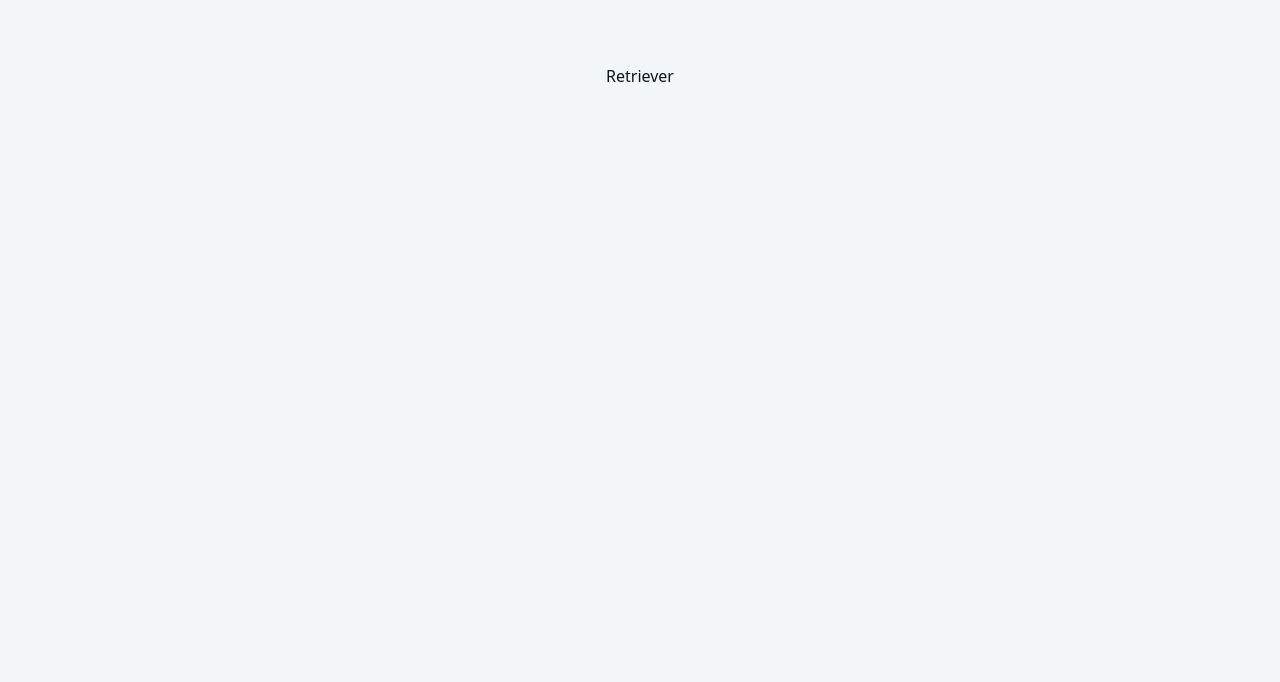
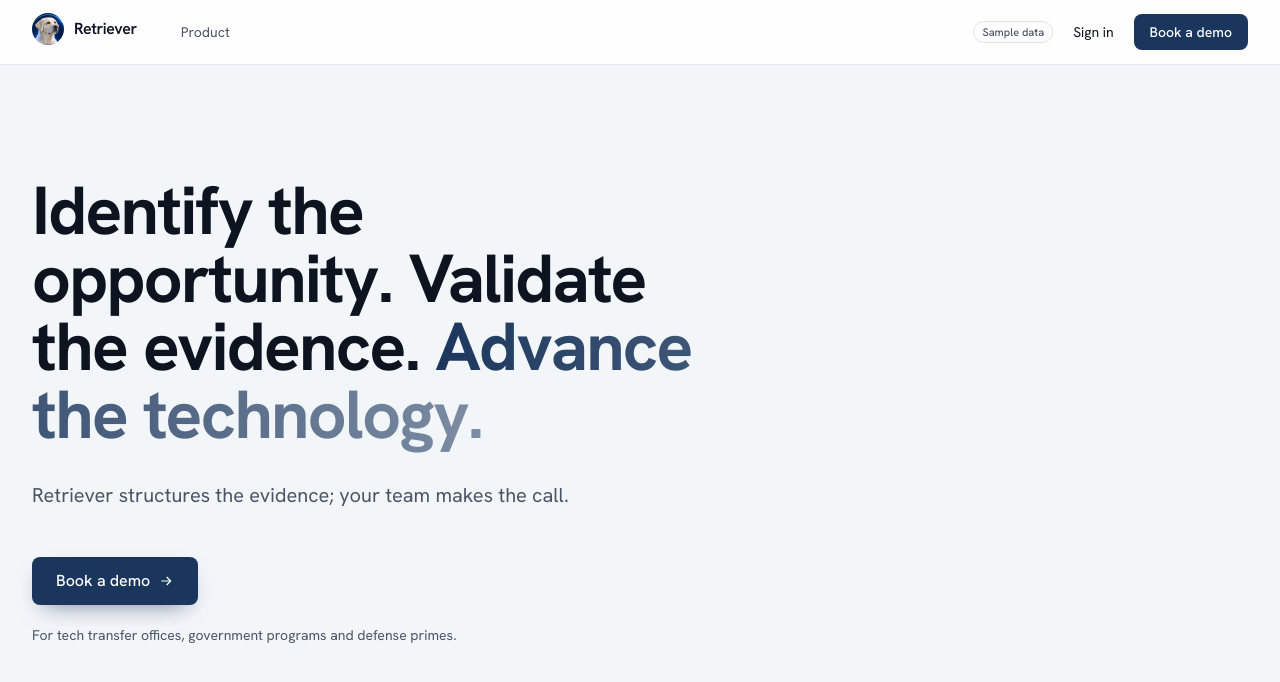
Before and after one commit to AbdulMoeez6/retriever-site, a React (Vite) app in the folder client/: page / in a window 1280 px wide. Shown: the top 682 px of the page. Built offline with nearby package versions, Linux system fonts and the light colour scheme.

Commit message:
feat(landing): add editorial hero with headline and call to action

```diff
--- a/client/src/App.jsx
+++ b/client/src/App.jsx
@@ -1,7 +1,23 @@
+import { useEffect } from "react";
+import { Navigate, Route, Routes, useLocation } from "react-router-dom";
+import Landing from "./pages/Landing.jsx";
+import { useApp } from "./lib/store.jsx";
+
+function RouteEffects() {
+  const { pathname } = useLocation();
+  const { closeOverlays } = useApp();
+  useEffect(() => { window.scrollTo(0, 0); closeOverlays(); }, [pathname, closeOverlays]);
+  return null;
+}
+
 export default function App() {
   return (
-    <main style={{ padding: "4rem 1.5rem", textAlign: "center", fontFamily: "system-ui, sans-serif" }}>
-      <h1>Retriever</h1>
-    </main>
+    <>
+      <RouteEffects />
+      <Routes>
+        <Route path="/" element={<Landing />} />
+        <Route path="*" element={<Navigate to="/" replace />} />
+      </Routes>
+    </>
   );
 }
--- /dev/null
+++ b/client/src/pages/Landing.jsx
@@ -0,0 +1,30 @@
+import { Link } from "react-router-dom";
+import Navbar from "../components/Navbar.jsx";
+import Icon from "../components/Icon.jsx";
+
+export default function Landing() {
+  return (
+    <div className="hero-editorial min-h-screen text-ink dark:text-slate-100">
+      <Navbar />
+      <main className="page-enter">
+        {/* Hero — calm, editorial, with a large softly faded Retriever watermark */}
+        <section id="product" className="hero-editorial relative isolate overflow-hidden pb-24 pt-20 sm:pt-28">
+          <div className="relative z-10 mx-auto w-full max-w-7xl px-4 sm:px-6 lg:px-8">
+            <div className="grid items-center gap-16 lg:grid-cols-[1.2fr_0.8fr] lg:gap-12 xl:gap-20">
+              <div className="max-w-2xl">
+                <h1 className="hero-title hero-rise text-balance text-[2.6rem] font-bold leading-[1.04] tracking-[-0.025em] sm:text-6xl lg:text-[4.25rem]" style={{ "--d": "80ms" }}>
+                  Identify the opportunity. Validate the evidence. <span className="hero-accent">Advance the technology.</span>
+                </h1>
+                <p className="hero-rise mt-8 max-w-xl text-lg text-muted dark:text-slate-300 sm:text-xl" style={{ "--d": "160ms" }}>Retriever structures the evidence; your team makes the call.</p>
+                <div className="hero-rise mt-12 flex flex-wrap items-center gap-3" style={{ "--d": "240ms" }}>
+                  <Link to="/book-demo" className="btn-lift inline-flex h-12 items-center gap-2 rounded-lg bg-navy px-6 text-base font-medium text-white shadow-[0_10px_24px_-12px_rgba(27,54,93,0.7)] hover:bg-navy-700">Book a demo <Icon name="arrow" /></Link>
+                </div>
+                <p className="hero-rise mt-5 text-sm text-muted dark:text-slate-400" style={{ "--d": "300ms" }}>For tech transfer offices, government programs and defense primes.</p>
+              </div>
+            </div>
+          </div>
+        </section>
+      </main>
+    </div>
+  );
+}
```
